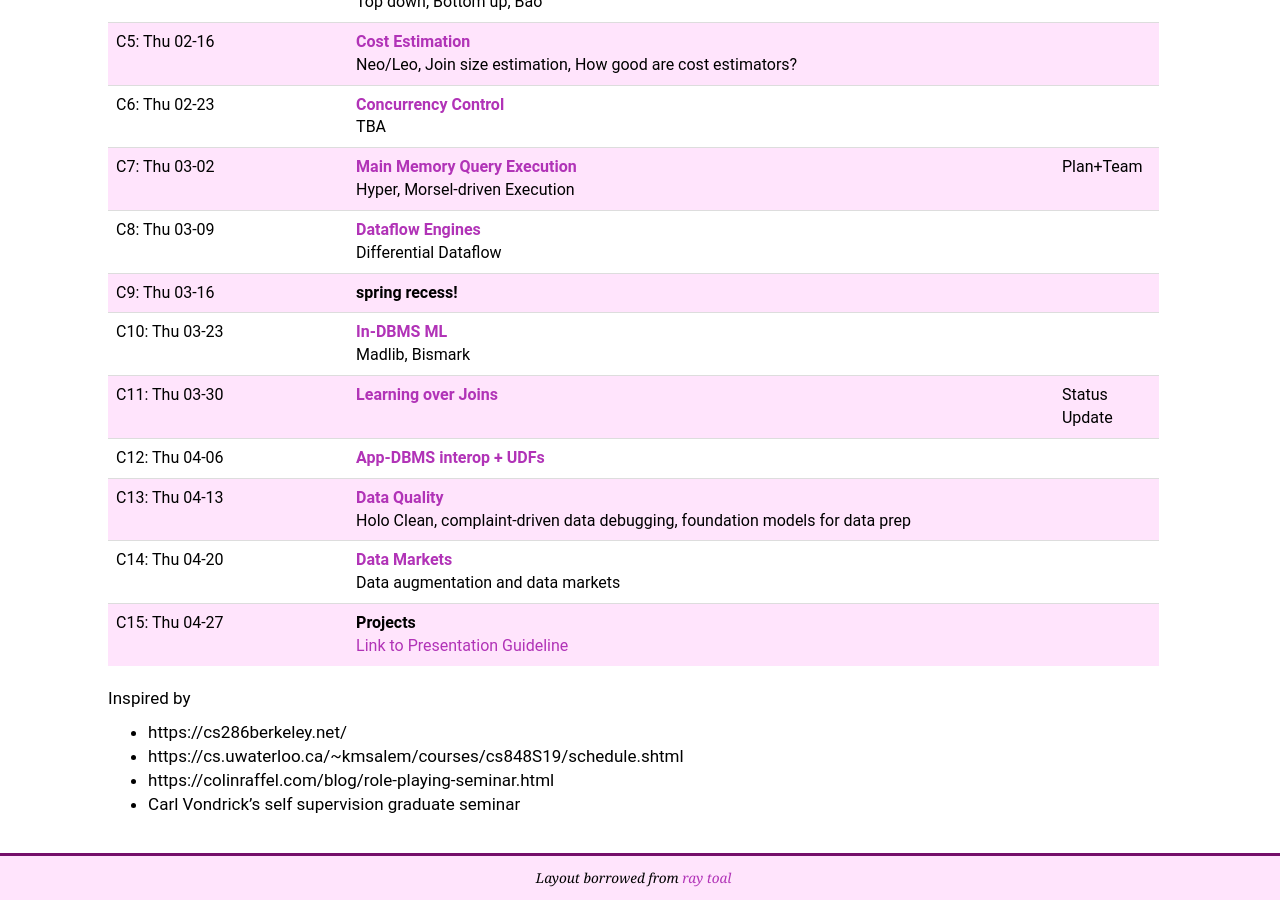
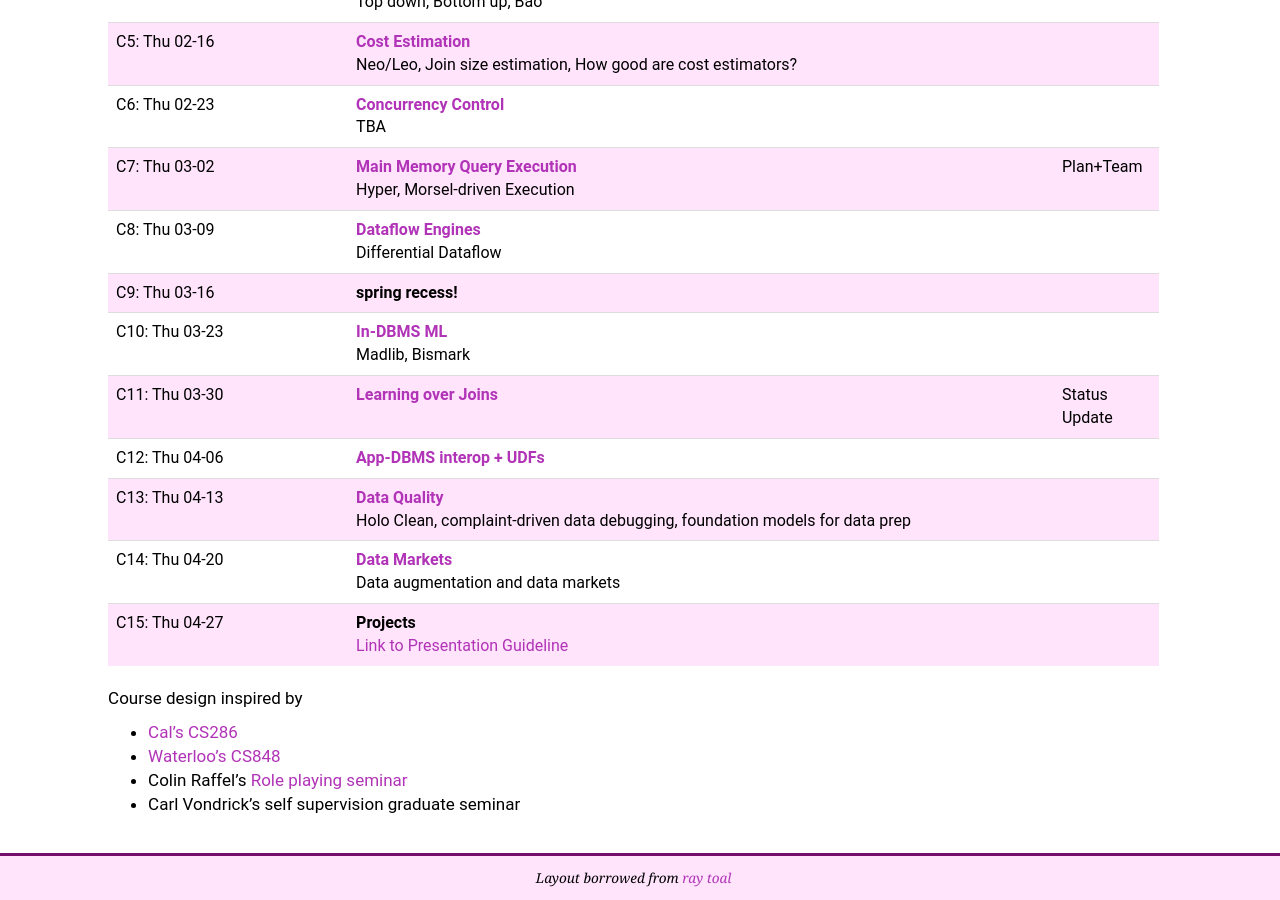
Before and after one commit to w6113/website_2022, a Jekyll site: the page built from index.md, in a window 1280 px wide and 900 px high, scrolled down 1012 px. Built offline with Jekyll 4.4.1, drawn with Linux system fonts in a browser that asks for light colours.

Commit message:
lazy commit msg

```diff
--- a/index.md
+++ b/index.md
@@ -109,9 +109,9 @@ See [FAQ](./syllabus#faq) for difference between 6113 and the other database cou
 </table>
 
 
-Inspired by
+Course design inspired by
 
-* https://cs286berkeley.net/
-* https://cs.uwaterloo.ca/~kmsalem/courses/cs848S19/schedule.shtml
-* https://colinraffel.com/blog/role-playing-seminar.html
+* [Cal's CS286](https://cs286berkeley.net/)
+* [Waterloo's CS848](https://cs.uwaterloo.ca/~kmsalem/courses/cs848S19/schedule.shtml)
+* Colin Raffel's [Role playing seminar](https://colinraffel.com/blog/role-playing-seminar.html)
 * Carl Vondrick's self supervision graduate seminar
```
